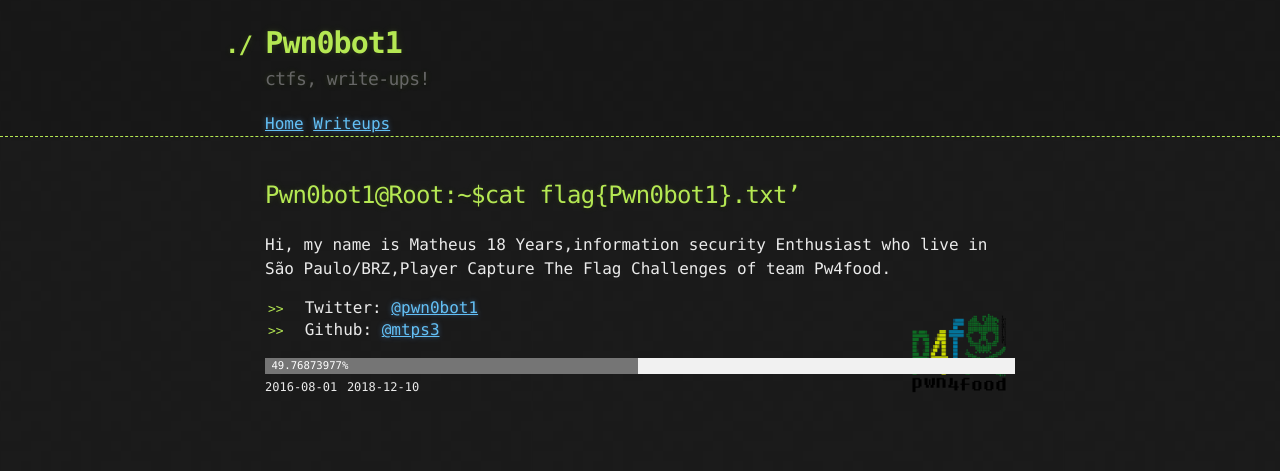
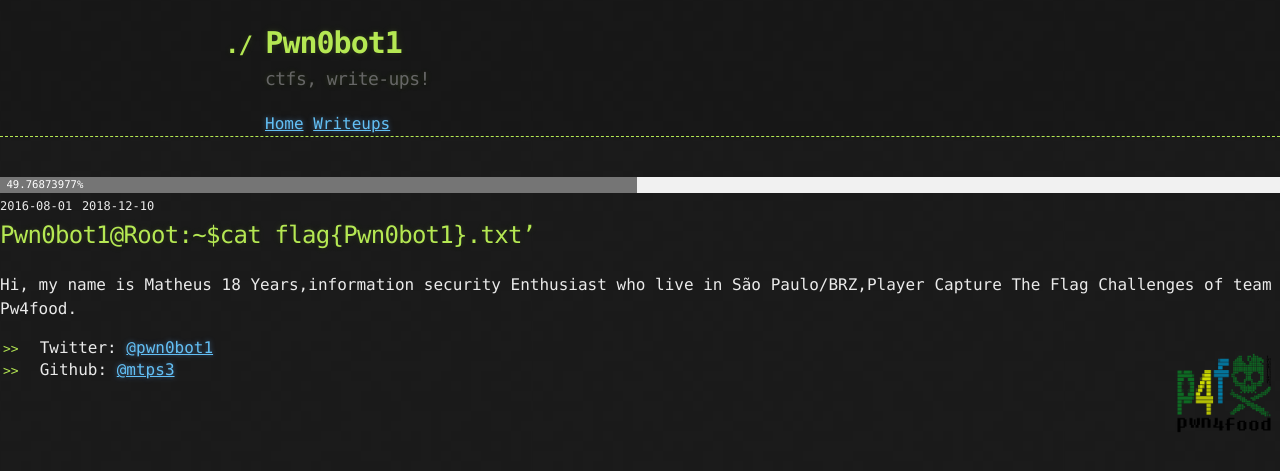
Before and after one commit to mtps3/Mtps3.github.io, a Jekyll site: the page built from index.md, in a window 1280 px wide. Shown: the top 471 px of the page. Built offline with Jekyll 4.4.1, drawn with Linux system fonts in a browser that asks for light colours.

Commit message:
Update mainpage.html

```diff
--- a/_layouts/mainpage.html
+++ b/_layouts/mainpage.html
@@ -1,23 +1,6 @@
 ---
 layout: default
 ---
-
-<div class="post">
-
-  <article class="post-content">
-  {{ content }}
-  </article>
-
-
-
-
-
-
-
-
-
-
-
 
 </div>
 <!DOCTYPE html>
@@ -50,3 +33,10 @@
         if(new Date() >= exit_date) { document.getElementById("Bachelor").style.display = 'none'; }else{ progress_check(); }
     </script>
 </html>
+
+
+<div class="post">
+
+  <article class="post-content">
+  {{ content }}
+  </article>
```
